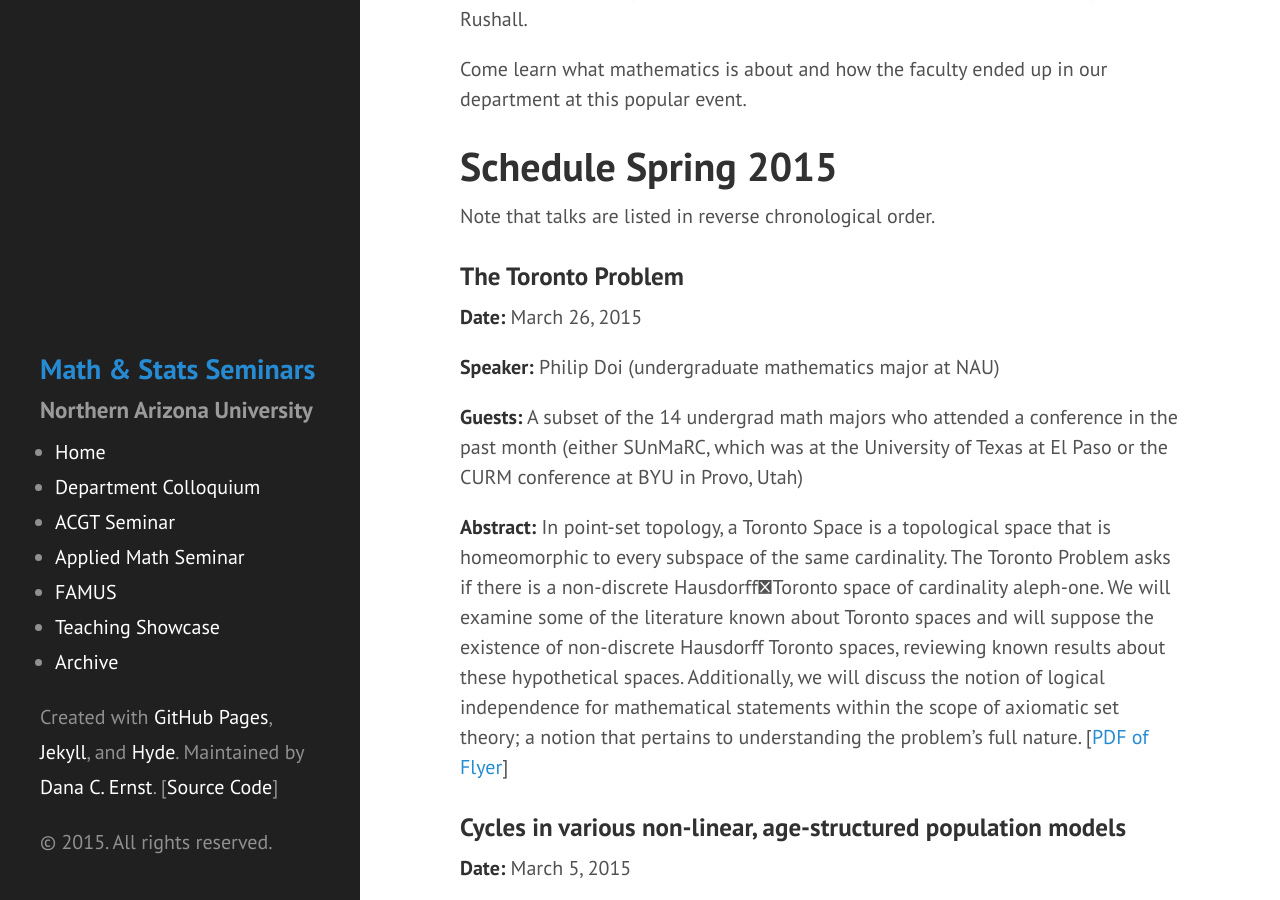
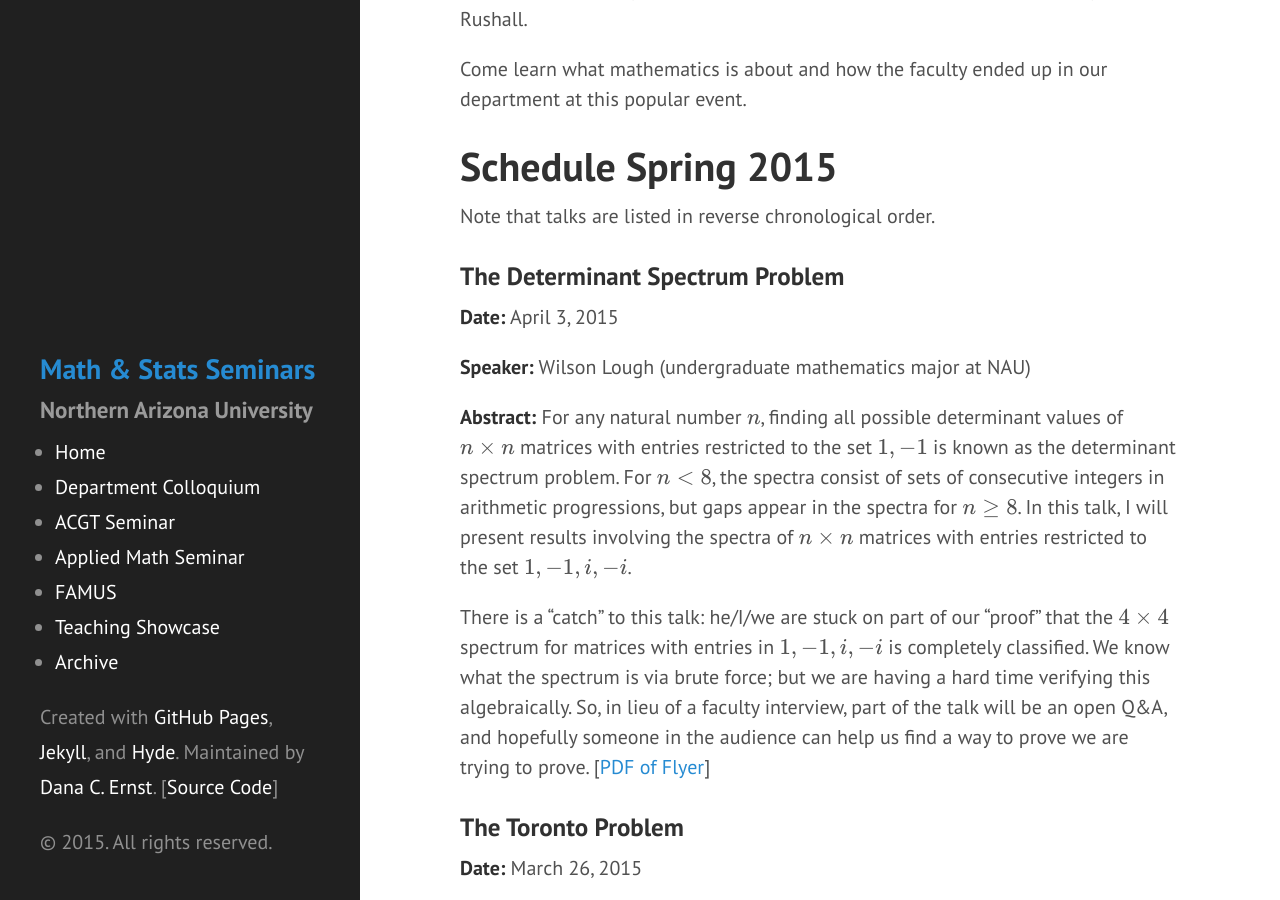
Before and after one commit to NAUMathStat/seminars, a Jekyll site: the page built from famusSpring2015.md, in a window 1280 px wide and 900 px high, scrolled down 436 px. Built offline with Jekyll 4.4.1, drawn with Linux system fonts in a browser that asks for light colours; Markdown is read by kramdown in place of the engine named in the settings; formulas are drawn with MathJax 3.

Commit message:
Updates to FAMUS

```diff
--- a/famusSpring2015.md
+++ b/famusSpring2015.md
@@ -10,6 +10,17 @@ Come learn what mathematics is about and how the faculty ended up in our departm
 # Schedule Spring 2015 #
 
 Note that talks are listed in reverse chronological order.
+
+### The Determinant Spectrum Problem ###
+
+**Date:** April 3, 2015
+
+**Speaker:** Wilson Lough (undergraduate mathematics major at NAU)
+
+**Abstract:** For any natural number $n$, finding all possible determinant values of $n\times n$ matrices with entries restricted to the set $\{1, -1\}$ is known as the determinant spectrum problem. For $n < 8$, the spectra consist of sets of consecutive integers in arithmetic progressions, but gaps appear in the spectra for $n\geq 8$. In this talk, I will present results involving the spectra of $n\times n$ matrices with entries restricted to the set $\{1, -1, i, -i\}$.
+
+There is a "catch" to this talk: he/I/we are stuck on part of our "proof" that the $4\times 4$ spectrum for matrices with entries in $\{1, -1, i, -i\}$ is completely classified.  We know what the spectrum is via brute force; but we are having a hard time verifying this algebraically.  So, in lieu of a faculty interview, part of the talk will be an open Q&A, and hopefully someone in the audience can help us find a way to prove we are trying to prove.   [[PDF of Flyer]({{ site.baseurl }}/famus_files/FAMUS15-04-03.pdf)]
+
 
 ### The Toronto Problem ###
 
```
Also changed, not shown: 1 other file.
